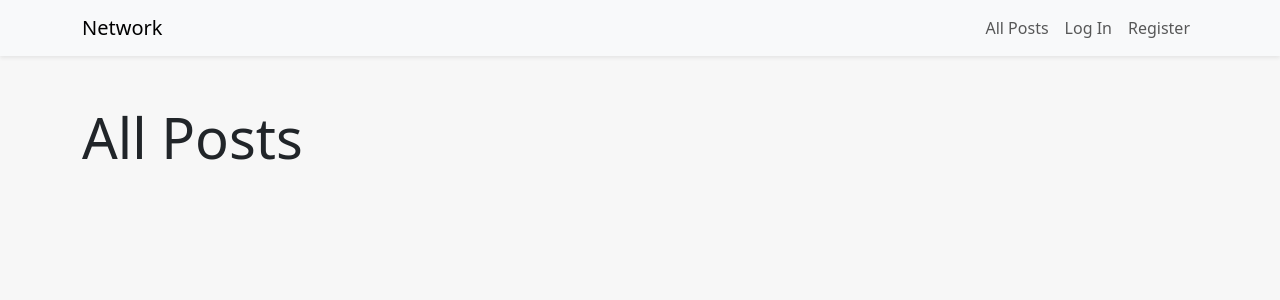
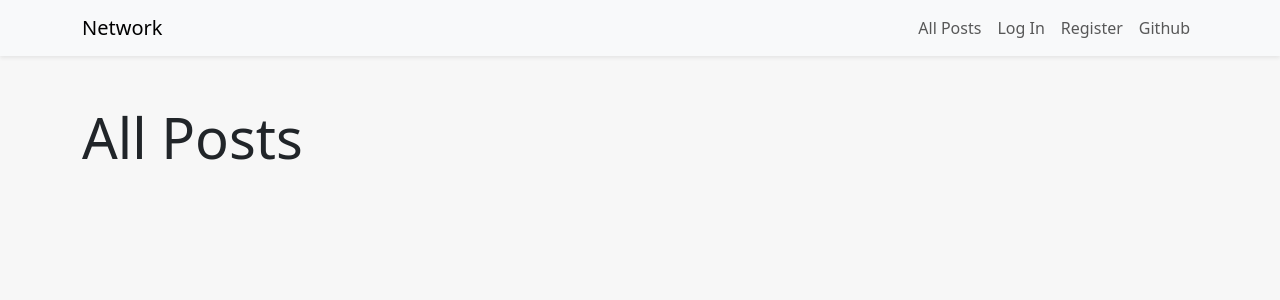
Before and after one commit to rachit995/CSCI-S-33a-project-4, a Django app: page / in a window 1280 px wide. Shown: the top 300 px of the page. Run offline with Django 3.2, Linux system fonts and the light colour scheme; data that the repository does not hold is empty; some libraries are stand-ins or nearby versions.

Commit message:
added github link

```diff
--- a/network/templates/network/layout.html
+++ b/network/templates/network/layout.html
@@ -42,6 +42,11 @@
                                 <a class="nav-link" href="{% url 'register' %}">Register</a>
                             </li>
                         {% endif %}
+                        <li class="nav-item">
+                            <a class="nav-link"
+                               href="https://github.com/rachit995/CSCI-S-33a-project-4"
+                               target="_blank">Github</a>
+                        </li>
                     </ul>
                 </div>
             </div>
```
